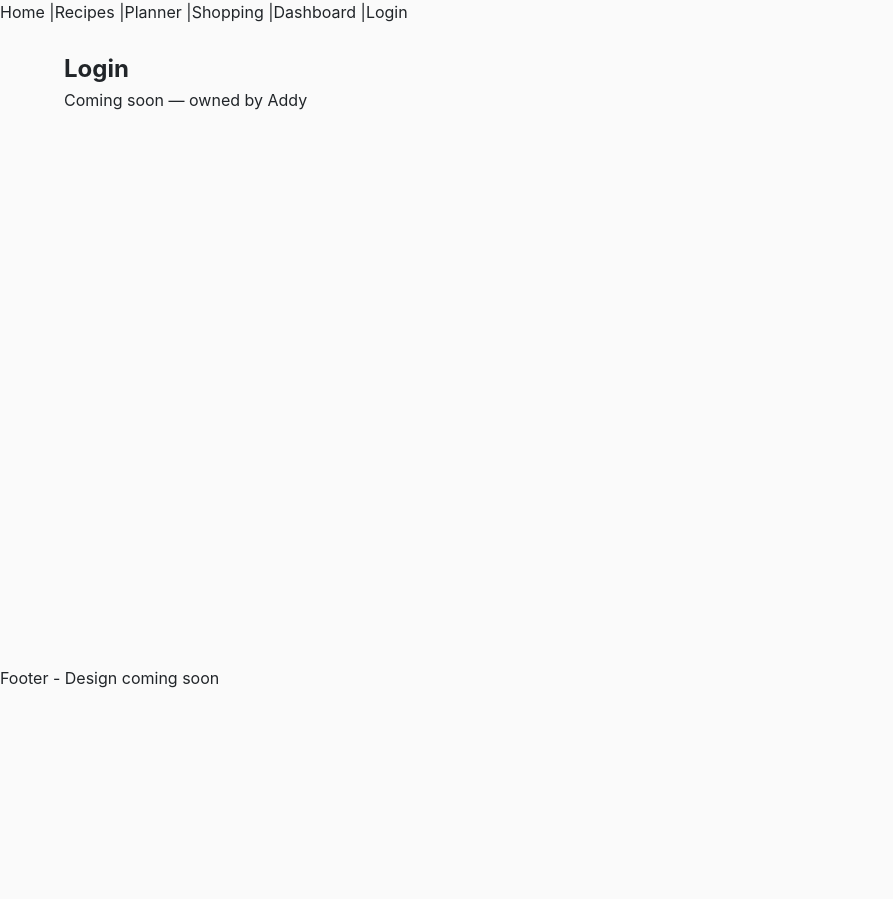
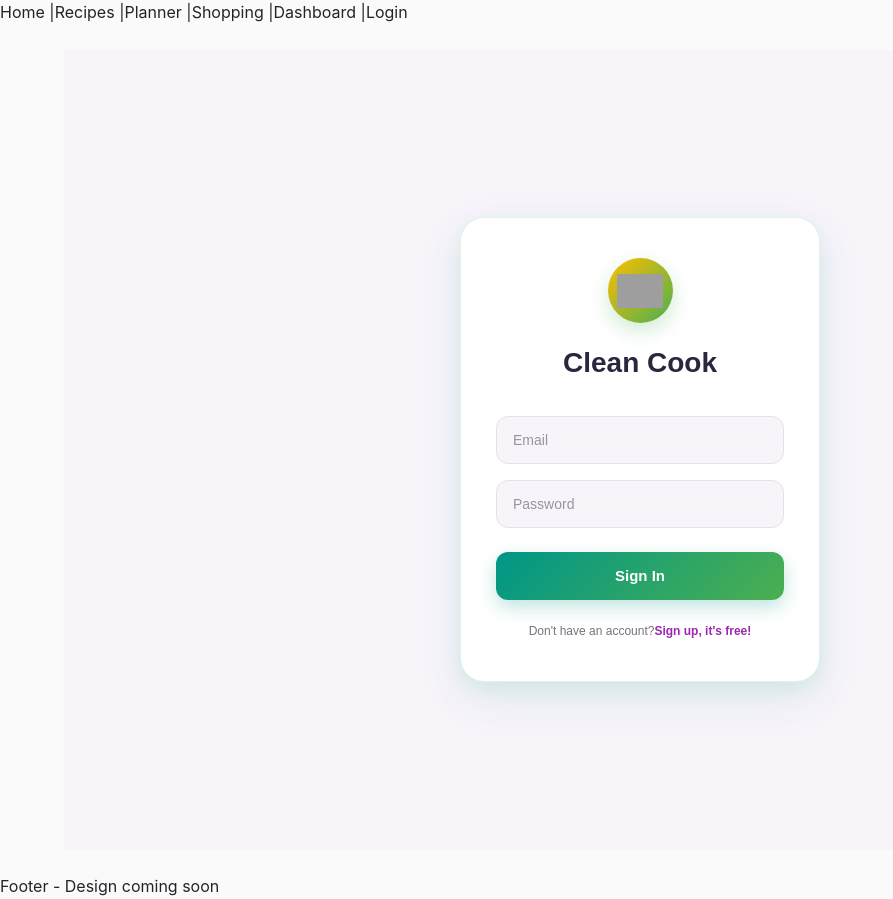
Before and after one commit to Vishal-Jadoun/CleanCook, a React (Vite) app: page /login in a window 1280 px wide. Shown: the whole page, without its empty margins (0-893 px from the left). Before the commit the page ends 800 px from the top, so only its background shows below. Built offline with nearby package versions, Linux system fonts and the light colour scheme; grey boxes are pictures that could not be loaded.

Commit message:
login-page

```diff
--- a/src/pages/Login/Login.css
+++ b/src/pages/Login/Login.css
@@ -0,0 +1,187 @@
+#login-page {
+    min-height: 100vh;
+    width: 100%;
+
+    display: flex;
+    justify-content: center;
+    align-items: center;
+
+    background: #F7F4FA;
+
+    font-family: Arial, Helvetica, sans-serif;
+}
+
+.login-box {
+    width: 360px;
+    padding: 40px 35px;
+
+    background: #ffffff;
+
+    border-radius: 24px;
+
+    border: 1px solid rgba(0, 150, 136, 0.12);
+
+    box-shadow:
+        0 15px 40px rgba(0, 150, 136, 0.12),
+        0 5px 15px rgba(76, 175, 80, 0.08);
+
+    text-align: center;
+}
+
+.logo {
+    width: 65px;
+    height: 65px;
+
+    margin: 0 auto 18px;
+
+    display: flex;
+    justify-content: center;
+    align-items: center;
+
+    border-radius: 50%;
+
+    background: linear-gradient(
+        135deg,
+        #FFBF00,
+        #4CAF50
+    );
+
+    box-shadow:
+        0 8px 20px rgba(76, 175, 80, 0.25);
+
+    overflow: hidden;
+}
+
+.logo img {
+    width: 70%;
+    height: 70%;
+
+    object-fit: contain;
+}
+
+.login-box h1 {
+    margin: 0 0 30px;
+
+    font-size: 28px;
+    font-weight: 700;
+
+    color: #2B253D;
+}
+
+.input-box {
+    margin-bottom: 16px;
+}
+
+.input-box input {
+    width: 100%;
+    height: 48px;
+
+    padding: 0 16px;
+
+    border: 1.5px solid #e4e1e8;
+    border-radius: 12px;
+
+    outline: none;
+
+    background: #F7F4FA;
+
+    color: #2B253D;
+
+    font-size: 14px;
+
+    transition: all 0.25s ease;
+}
+
+.input-box input::placeholder {
+    color: #99949f;
+}
+
+.input-box input:focus {
+    background: #ffffff;
+
+    border-color: #009688;
+
+    box-shadow:
+        0 0 0 3px rgba(0, 150, 136, 0.12);
+}
+
+.login-btn {
+    width: 100%;
+    height: 48px;
+
+    margin-top: 8px;
+
+    border: none;
+    border-radius: 12px;
+
+    background: linear-gradient(
+        135deg,
+        #009688,
+        #4CAF50
+    );
+
+    color: white;
+
+    font-size: 15px;
+    font-weight: 600;
+
+    cursor: pointer;
+
+    box-shadow:
+        0 7px 18px rgba(0, 150, 136, 0.25);
+
+    transition: all 0.25s ease;
+}
+
+.login-btn:hover {
+    transform: translateY(-2px);
+
+    box-shadow:
+        0 10px 22px rgba(0, 150, 136, 0.32);
+}
+
+.login-btn:active {
+    transform: translateY(0);
+}
+
+.signup {
+    margin-top: 22px;
+
+    color: #77727d;
+
+    font-size: 12px;
+}
+
+.signup a {
+    color: #9C27B0;
+
+    font-weight: 600;
+
+    text-decoration: none;
+
+    transition: 0.2s;
+}
+
+.signup a:hover {
+    color: #009688;
+
+    text-decoration: underline;
+}
+
+@media (max-width: 500px) {
+
+    #login-page {
+        padding: 20px;
+    }
+
+    .login-box {
+        width: 100%;
+        max-width: 360px;
+
+        padding: 35px 25px;
+    }
+
+    .login-box h1 {
+        font-size: 25px;
+    }
+}
--- a/src/pages/Login/Login.jsx
+++ b/src/pages/Login/Login.jsx
@@ -1,8 +1,61 @@
+import "./Login.css";
 function Login() {
+
+
+//js
+
+
+
+
   return (
+
+
+
+    //html
+
+
+
     <section id="login-page">
-      <h1>Login</h1>
-      <p>Coming soon — owned by Addy</p>
+
+    <div className="login-box">
+
+      <div className="logo">
+        <img src="#" alt="" /> {/*logo*/}
+      </div>
+      <h1>Clean Cook</h1>
+
+      <form>
+
+            <div class="input-box">
+
+                <input
+                    type="email"
+                    placeholder="Email"
+                    required
+                />
+            </div>
+
+            <div class="input-box">
+                <input
+                    type="password"
+                    placeholder="Password"
+                    required
+                />
+            </div>
+
+            <button class="login-btn" type="submit">
+                Sign In
+            </button>
+
+        </form>
+
+        <div class="signup">
+            Don't have an account?
+            <a href="#">Sign up, it's free!</a>
+        </div>
+
+    </div>
+
     </section>
   );
 }
```
Also changed, not shown: 1 other file (tests, documents, lock files or other folders).
